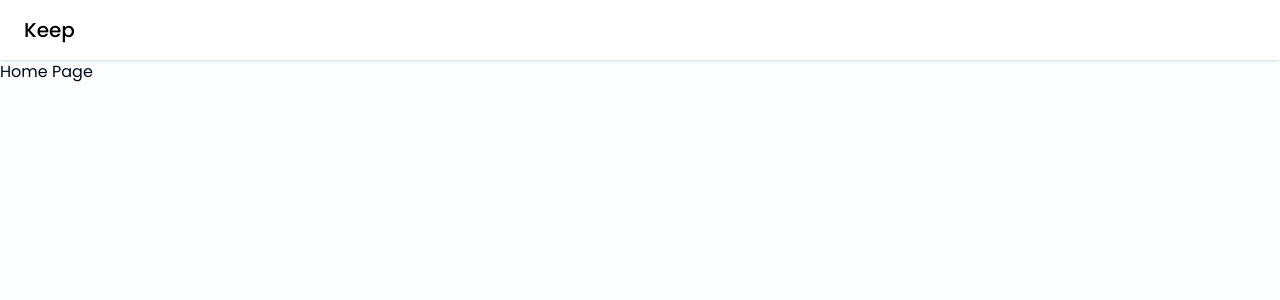
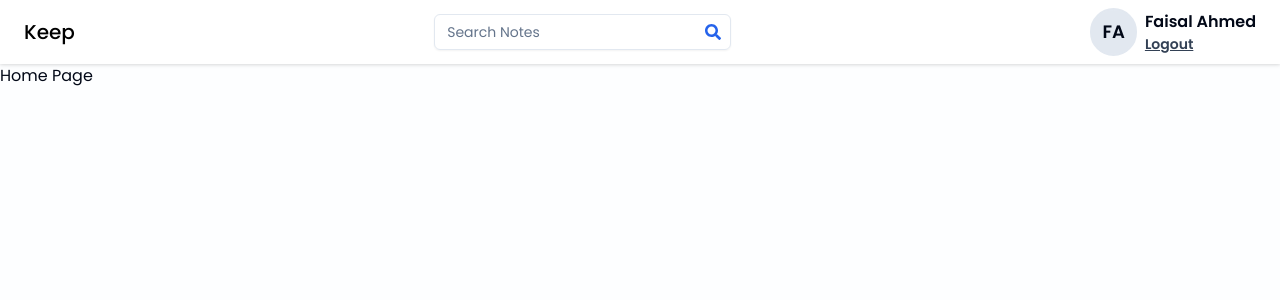
Before and after one commit to 23-faisal/Keep, a React (Vite) app in the folder frontend/: page / in a window 1280 px wide. Shown: the top 300 px of the page. Built offline with nearby package versions, Linux system fonts and the light colour scheme.

Commit message:
create navbar search UI

```diff
--- a/frontend/package.json
+++ b/frontend/package.json
@@ -21,7 +21,8 @@
     "react-icons": "^5.4.0",
     "react-router-dom": "^6.28.0",
     "tailwind-merge": "^2.5.5",
-    "tailwindcss-animate": "^1.0.7"
+    "tailwindcss-animate": "^1.0.7",
+    "zustand": "^5.0.2"
   },
   "devDependencies": {
     "@eslint/js": "^9.15.0",
--- a/frontend/src/components/Navbar/Navbar.jsx
+++ b/frontend/src/components/Navbar/Navbar.jsx
@@ -1,12 +1,53 @@
+import { useState } from "react";
+import { Input } from "../ui/input";
+import { FaSearch } from "react-icons/fa";
+import { IoCloseSharp } from "react-icons/io5";
+const Navbar = () => {
+  const [value, setValue] = useState("");
 
-
-const Navbar = () => {
+  // Function to handle search button click
+  const handleSearch = () => {
+    if (value.trim()) {
+      alert(`Searching for: ${value}`);
+    } else {
+      alert("Please enter a search term!");
+    }
+  };
   return (
     <header>
       <nav className="bg-white flex items-center justify-between px-6 py-2 drop-shadow ">
-        <h1 className="text-xl font-medium text-black py-2 ">Keep</h1> </nav>
+        <h1 className="text-xl font-medium text-black py-2 ">Keep</h1>
+        <div className="relative ">
+          <Input
+            value={value}
+            onChange={(e) => setValue(e.target.value)}
+            placeholder="Search Notes"
+          />
+          {value && (
+            <IoCloseSharp
+              onClick={() => setValue("")}
+              className="absolute right-10 top-2.5 cursor-pointer text-red-600"
+            />
+          )}
+          <FaSearch
+            onClick={handleSearch}
+            className="absolute right-2.5 top-2.5 cursor-pointer text-blue-600"
+          />
+        </div>
+        <div className="flex items-center justify-between gap-2 ">
+          <div className=" rounded-full  px-2.5 py-2     border-2 bg-slate-200">
+            <p className="text-center font-semibold  text-lg   ">FA</p>
+          </div>
+          <div className="flex flex-col  items-start ">
+            <p className="font-semibold ">Faisal Ahmed</p>
+            <button className="text-sm underline font-semibold text-slate-700">
+              Logout
+            </button>
+          </div>
+        </div>
+      </nav>
     </header>
-  )
-}
+  );
+};
 
-export default Navbar
+export default Navbar;
--- a/frontend/tailwind.config.js
+++ b/frontend/tailwind.config.js
@@ -3,6 +3,13 @@ export default {
   darkMode: ["class"],
   content: ["./index.html", "./src/**/*.{js,ts,jsx,tsx}"],
   theme: {
+    screens: {
+      sm: "640px",
+      md: "768px",
+      lg: "1024px",
+      xl: "1280px",
+      "2xl": "1536px",
+    },
     extend: {
       borderRadius: {
         lg: "var(--radius)",
```
Also changed, not shown: 1 other file (tests, documents, lock files or other folders).
